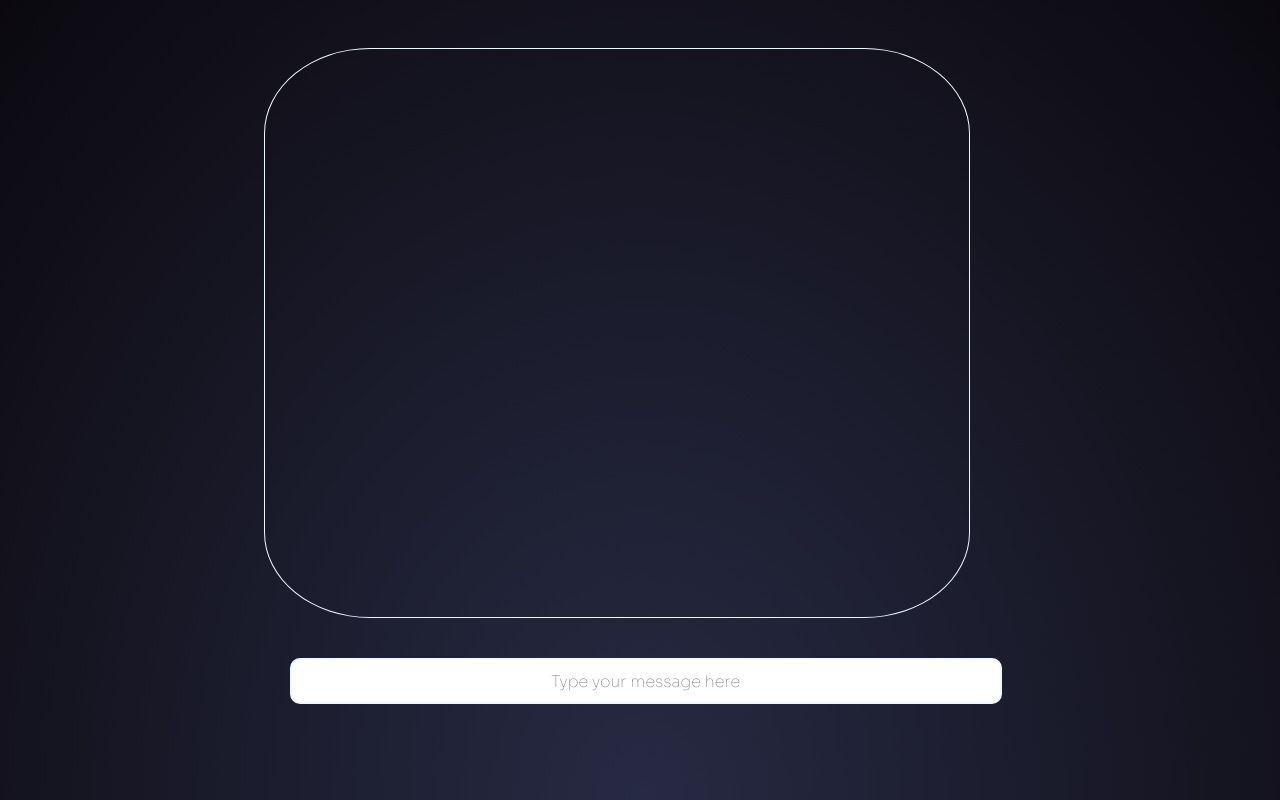
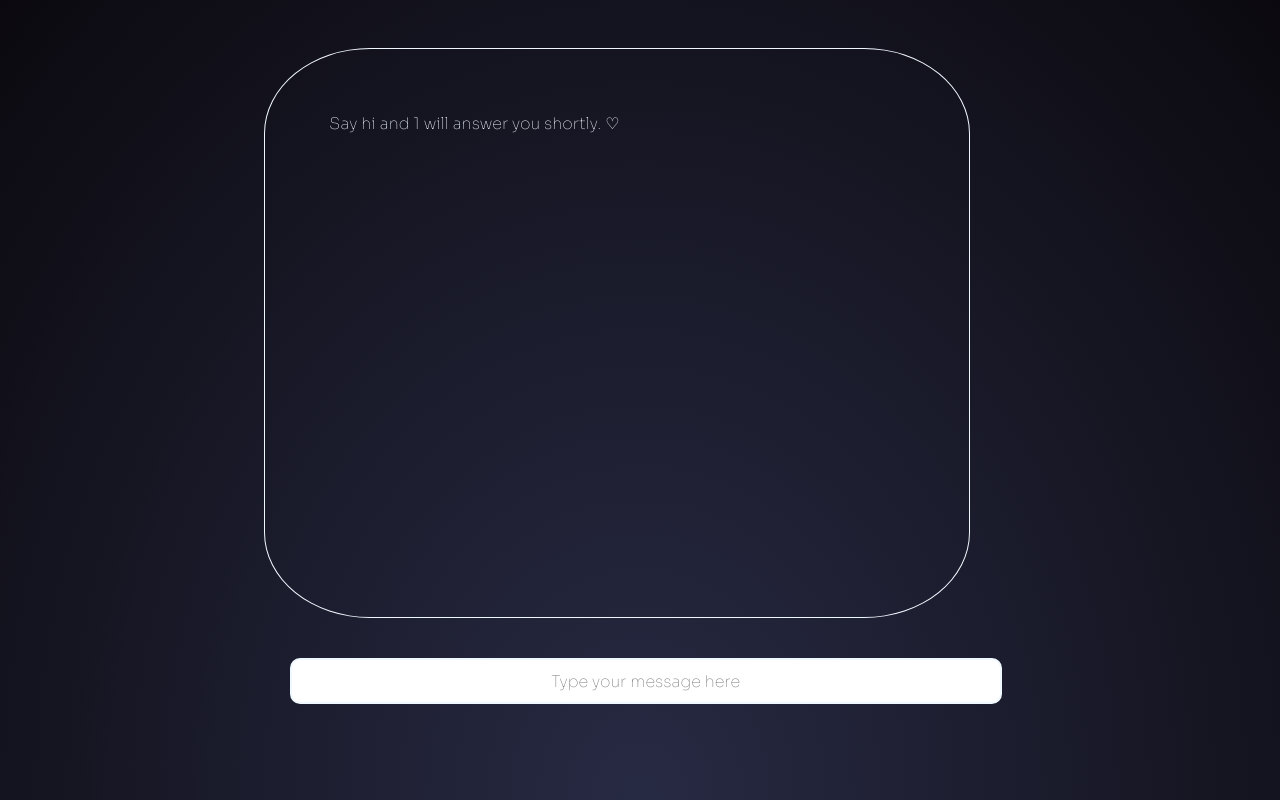
Before and after one commit to sorayapnblm/story-teller-open-ai, a React (Vite) app in the folder client/: page /chat/1/1/1/1/1/1 in a window 1280 px wide. Built offline with nearby package versions, Linux system fonts and the light colour scheme.

Commit message:
Add a loading text when the user is waiting for the API's response

```diff
--- a/client/src/components/ChatInterface.jsx
+++ b/client/src/components/ChatInterface.jsx
@@ -4,7 +4,9 @@ import "../styles/ChatInterface.css";
 
 function ChatInterface() {
   const [input, setInput] = useState("");
+  const [isWaiting, setIsWaiting] = useState(false); // State variable for "waiting" message
   const { storyteller, storytellername, mainCharacterName, selectedPronouns, topic, selectedLanguage } = useParams();
+
 
   const [chatLog, setChatLog] = useState([
     {
@@ -18,7 +20,7 @@ function ChatInterface() {
   const systemMessage = `Talk like a ${storyteller}.
     Your name is ${storytellername}.
     You are a storyteller.
-    At the end of the story ask to the user if they want to add a new part to the story. Continue the story with what the user added.`;
+    At the end of the story, ask the user if they want to add a new part to the story. Continue the story with what the user added.`;
 
   async function handleSubmit(e) {
     e.preventDefault();
@@ -28,6 +30,9 @@ function ChatInterface() {
     setChatLog(chatLogNew);
 
     const messages = chatLogNew.map((message) => message.content).join("\n");
+
+    // Display "Wait" message
+    setIsWaiting(true);
 
     const response = await fetch("http://localhost:3080/", {
       method: "POST",
@@ -42,9 +47,14 @@ function ChatInterface() {
 
     const data = await response.json();
 
+    // Remove "Wait" message
+    setIsWaiting(false);
+
     // Modify the addLineBreaks function to return an array of paragraphs
 
     setChatLog([...chatLogNew, { role: "assistant", content: data.message }]);
+
+
   }
 
   return (
@@ -52,6 +62,9 @@ function ChatInterface() {
       <div className="chat-interface">
         <div className="chat-container">
           <div className="chatbox">
+            <div className="waiting-message">
+              Say hi and {storytellername} will answer you shortly. ♡
+            </div>
             {chatLog.map((message, index) => (
               <div className="chat-message" key={index}>
                 <div className={`message ${message.role}`}>
@@ -60,6 +73,8 @@ function ChatInterface() {
                 </div>
               </div>
             ))}
+            {isWaiting && <div className="waiting-message">{storytellername} is typing ...</div>}
+
           </div>
           <div className="chat-input-holder">
             <form onSubmit={handleSubmit} className="formtest">
```
